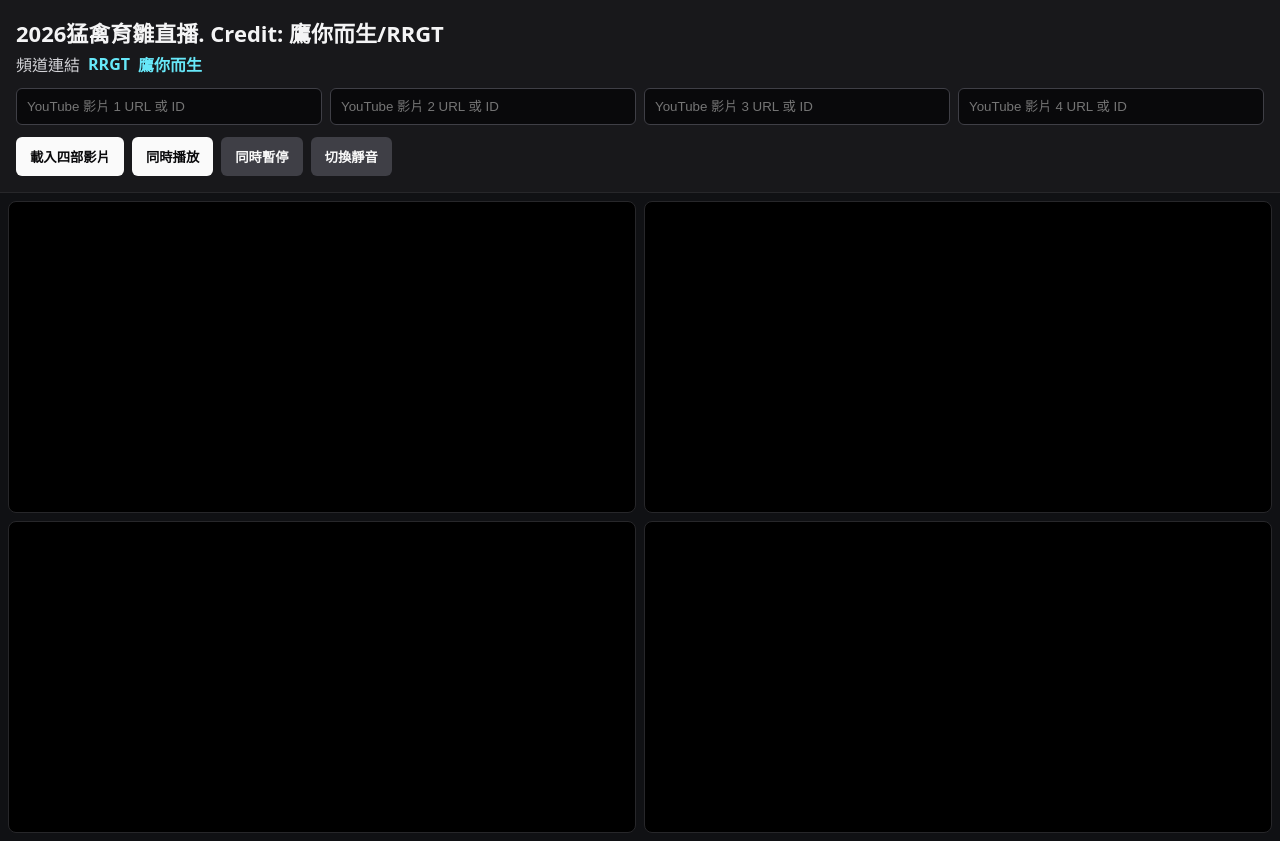
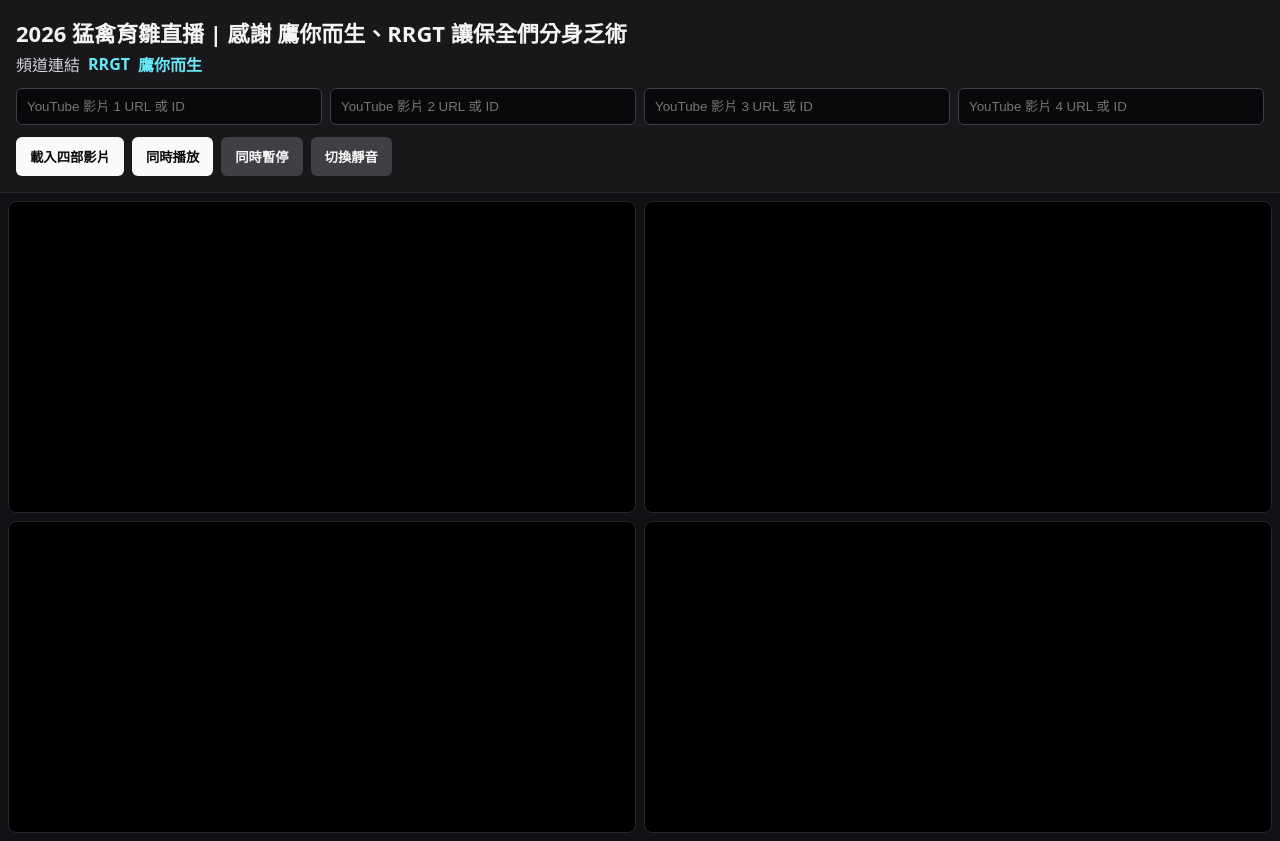
Before and after one commit to thebigcoco/eaglecamtw2026, a plain HTML site: page youtube-quad-player.html in a window 1280 px wide. Drawn offline with Linux system fonts and the light colour scheme.

Commit message:
Update youtube-quad-player.html

```diff
--- a/youtube-quad-player.html
+++ b/youtube-quad-player.html
@@ -99,7 +99,7 @@
 </head>
 <body>
   <header>
-    <p class="title">2026猛禽育雛直播. Credit: 鷹你而生/RRGT</p>
+    <p class="title">2026 猛禽育雛直播 | 感謝 鷹你而生、RRGT 讓保全們分身乏術</p>
     <nav class="links" aria-label="頻道連結">
       <span>頻道連結</span>
       <a href="https://www.youtube.com/@RRGT" target="_blank" rel="noopener noreferrer">RRGT</a>
```
